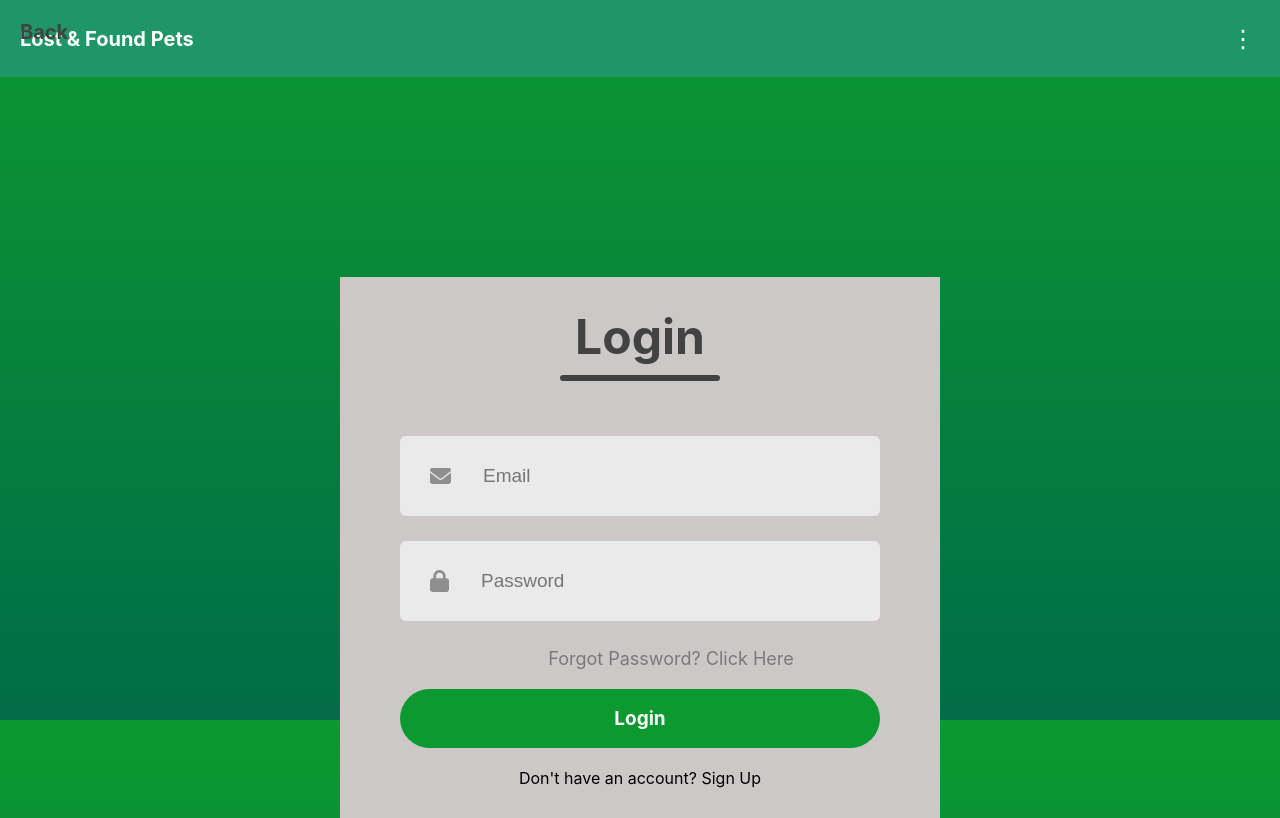
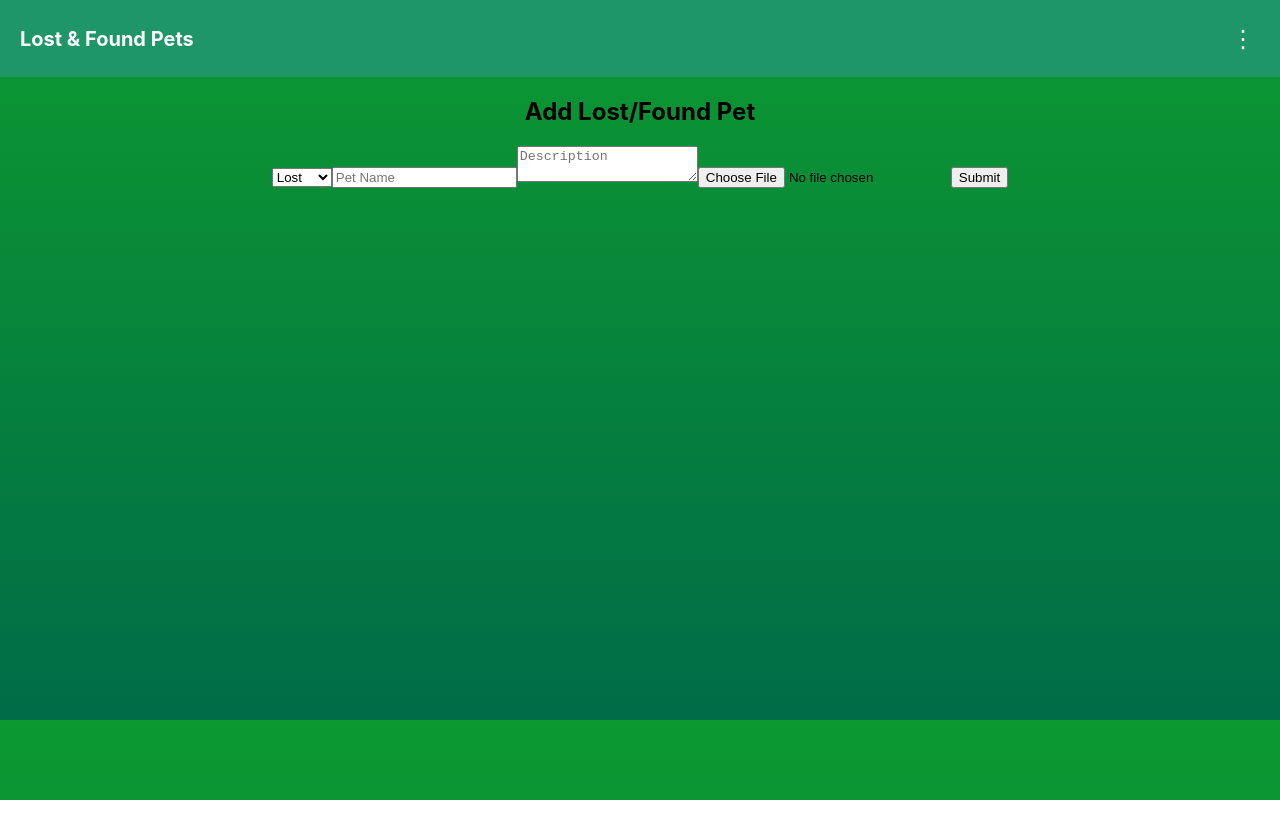
Before and after one commit to szybec31/Lost_Found_Pets, a React (Create React App) app in the folder frontend/frontend/: page /add in a window 1280 px wide. Before the commit this address led to /login. Built offline with nearby package versions, Linux system fonts and the light colour scheme.

Commit message:
miejsce na okno do kodu weryfikacyjnego

```diff
--- a/frontend/frontend/src/components/form/AddLostAnimal.jsx
+++ b/frontend/frontend/src/components/form/AddLostAnimal.jsx
@@ -16,7 +16,7 @@ const AddLostAnimal = () => {
     formData.append('image', image);
 
     // konfiguracja endpointu backendu
-    await axios.post('http://localhost:8000/api/reports', formData);
+    await axios.post('http://localhost:8000/new_raport/', formData);
 
     alert('Zgłoszenie dodane!');
   }
--- a/frontend/frontend/src/components/login/LoginSignUp.jsx
+++ b/frontend/frontend/src/components/login/LoginSignUp.jsx
@@ -26,15 +26,23 @@ const LoginSignUp = () => {
   };
 
   const handleSubmit = async () => {
+      let res = null
     try {
       if (action === "Sign Up") {
         await registerUser(formData);
         await login(formData.email, formData.password);
       } else {
-        await login(formData.email, formData.password);
+        res = await login(formData.email, formData.password);
       }
-      console.log(formData);
-      navigate('/');
+      console.log(res);
+      if(res.success){
+          alert(res.detail)
+          navigate('/verify_token');
+      }
+      else{
+        alert(res.detail)
+      }
+      //navigate('/');
     } catch (error) {
       console.error('Error:', error);
       alert(action === "Sign Up" ? 'Registration failed' : 'Login failed');
--- a/frontend/frontend/src/components/login/ProtectedRoute.jsx
+++ b/frontend/frontend/src/components/login/ProtectedRoute.jsx
@@ -2,7 +2,7 @@ import React from 'react';
 import { Navigate } from 'react-router-dom';
 
 const ProtectedRoute = ({ children }) => {
-  const isLoggedIn = !!localStorage.getItem('access_token');
+  const isLoggedIn = localStorage.getItem('access_token') !== 'false';
 
   return isLoggedIn ? children : <Navigate to="/login" />;
 };
--- a/frontend/frontend/src/pages/HomePage.jsx
+++ b/frontend/frontend/src/pages/HomePage.jsx
@@ -4,7 +4,7 @@ import './HomePage.css';
 
 const HomePage = () => {
   const navigate = useNavigate();
-  const isLoggedIn = !!localStorage.getItem('access_token');
+  const isLoggedIn = localStorage.getItem('access_token') !== 'false';
 
   const handleLogout = () => {
     localStorage.removeItem('access_token');
```
Also changed, not shown: 1 other file (tests, documents, lock files or other folders).
